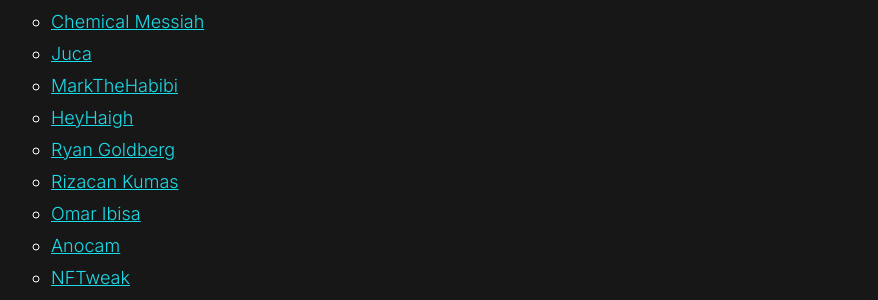
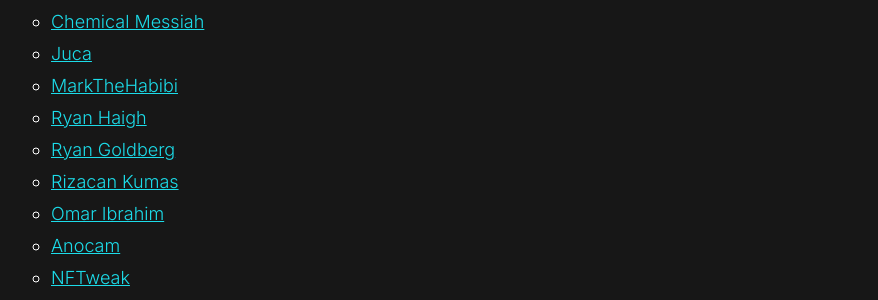
Before and after one commit to chriswallace/UltraDAO, a Jekyll site: the page built from index.md, in a window 1280 px wide. Shown: the part 1818-2118 px from the top of the page, without its empty margins (191-1069 px from the left). Built offline with Jekyll 4.4.1, drawn with Linux system fonts in a browser that asks for light colours.

Commit message:
Update index.md

```diff
--- a/index.md
+++ b/index.md
@@ -55,10 +55,10 @@ Key members of our DAO include some of the top artists and NFT collectors in the
 * [Chemical Messiah](https://twitter.com/thedirtgod)
 * [Juca](https://twitter.com/jucamunga)
 * [MarkTheHabibi](https://twitter.com/MarkTheHabibi)
-* [HeyHaigh](https://twitter.com/heyhaigh)
+* [Ryan Haigh](https://twitter.com/heyhaigh)
 * [Ryan Goldberg](https://twitter.com/ryan_goldberg_)
 * [Rizacan Kumas](https://twitter.com/KumasRizacan)
-* [Omar Ibisa](https://twitter.com/omaribisa)
+* [Omar Ibrahim](https://twitter.com/omaribisa)
 * [Anocam](https://twitter.com/anocam_)
 * [NFTweak](https://twitter.com/nftweak)
 * [Sadcop](https://twitter.com/frownpolice)
```
